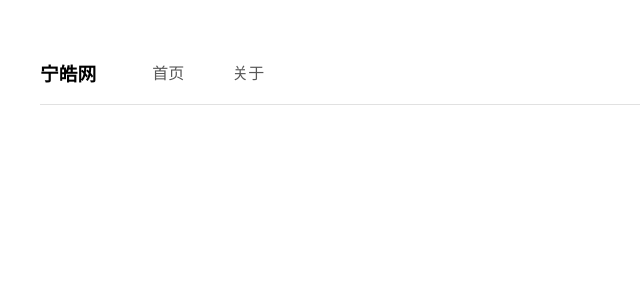
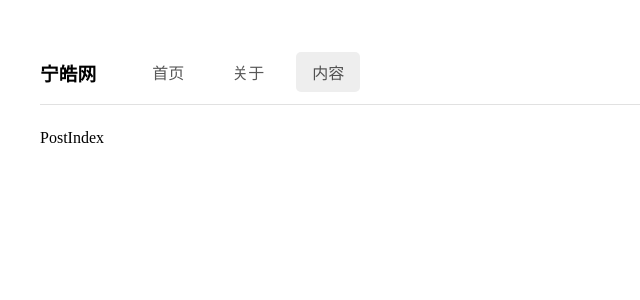
Before and after one commit to ninghao/ninghao-vue, a Vue app: page /posts in a window 1280 px wide. Before the commit this address had no page. Shown: the top 300 px of the page, without its empty margins (0-640 px from the left). Built offline with nearby package versions, Linux system fonts and the light colour scheme.

Commit message:
路由模块

```diff
--- a/src/app/app.router.ts
+++ b/src/app/app.router.ts
@@ -1,6 +1,7 @@
 import { createRouter, createWebHistory, RouteRecordRaw } from 'vue-router';
 import Index from './components/index.vue';
 import About from './components/about.vue';
+import postRoutes from '@/post/post.routes';
 
 /**
  * 定义路由
@@ -24,6 +25,7 @@ const routes: Array<RouteRecordRaw> = [
       return '/about';
     },
   },
+  ...postRoutes,
 ];
 
 /**
--- a/src/app/app.vue
+++ b/src/app/app.vue
@@ -6,6 +6,9 @@
         <router-link class="menu-item" to="/">首页</router-link>
         <router-link class="menu-item" :to="{ name: 'about' }"
           >关于</router-link
+        >
+        <router-link class="menu-item" :to="{ name: 'postIndex' }"
+          >内容</router-link
         >
       </div>
     </div>
--- /dev/null
+++ b/src/post/index/post-index.vue
@@ -0,0 +1,3 @@
+<template>
+  <div>PostIndex</div>
+</template>
--- /dev/null
+++ b/src/post/post.routes.ts
@@ -0,0 +1,15 @@
+import { RouteRecordRaw } from 'vue-router';
+import PostIndex from './index/post-index.vue';
+
+/**
+ * 定义路由
+ */
+const routes: Array<RouteRecordRaw> = [
+  {
+    path: '/posts',
+    name: 'postIndex',
+    component: PostIndex,
+  },
+];
+
+export default routes;
```
